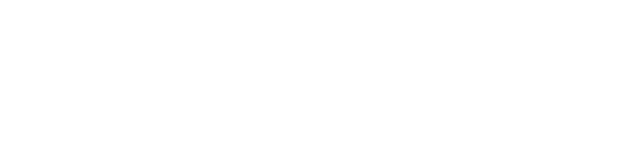
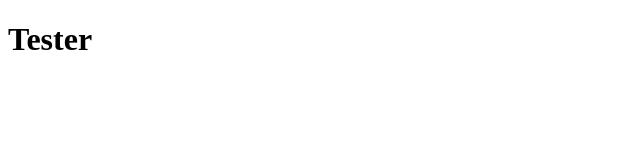
Before and after one commit to simonerok/Git_oevelser, a plain HTML site: page index.html in a window 1280 px wide. Shown: the whole page, without its empty margins (0-640 px from the left). Drawn offline with Linux system fonts and the light colour scheme.

Commit message:
h1 oprettet

```diff
--- a/index.html
+++ b/index.html
@@ -4,7 +4,9 @@
     <meta charset="UTF-8" />
     <meta http-equiv="X-UA-Compatible" content="IE=edge" />
     <meta name="viewport" content="width=device-width, initial-scale=1.0" />
-    <title>Document</title>
+    <title>Test</title>
   </head>
-  <body></body>
+  <body>
+    <h1>Tester</h1>
+  </body>
 </html>
```
